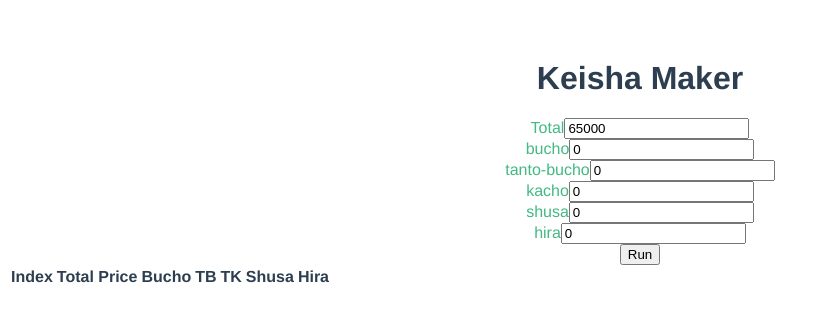
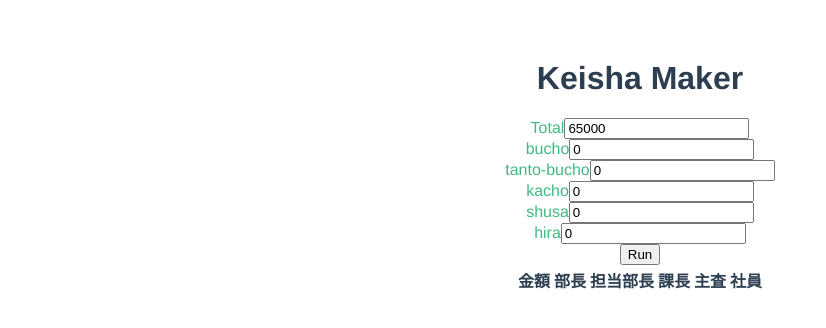
Before and after one commit to masaponto/keisha-maker, a Vue app: page / in a window 1280 px wide. Shown: the top 328 px of the page, without its empty margins (0-826 px from the left). Built offline with nearby package versions, Linux system fonts and the light colour scheme.

Commit message:
[Add] results are shown in a table

```diff
--- a/src/components/KeishaMaker.vue
+++ b/src/components/KeishaMaker.vue
@@ -39,22 +39,20 @@
 			</div>
 		</div>
 		<div>
-			<table>
+			<table align="center">
 				<thead>
 					<tr>
-						<th>Index</th>
-						<th>Total Price</th>
-						<th>Bucho</th>
-						<th>TB</th>
-						<th>TK</th>
-						<th>Shusa</th>
-						<th>Hira</th>
+						<th v-for="(value, key) in columns">
+							{{ value }}
+						</th>
 					</tr>
 				</thead>
 				<tbody>
-					<!-- <tr v-for="entry in filteredHeroes">
-
-						 </tr> -->
+					<tr v-for="keisha in keishas">
+						<td v-for="(value, key) in columns">
+							{{ keisha[key] }}
+						</td>
+					</tr>
 				</tbody>
 			</table>
 		</div>
@@ -70,13 +68,24 @@
 			 prices[i] = i * 500 + 2000;
 		 }
 
+		 const columns = {
+			 total: '金額',
+			 bucho: '部長',
+			 tbucho: '担当部長',
+			 kacho: '課長',
+			 shusa:'主査',
+			 hira: '社員'
+		 };
+
 		 return { total: '65000',
 				  bucho_num: '0',
 				  tanto_bucho_num: '0',
 				  kacho_num: '0',
 				  shusa_num: '0',
 				  hira_num:'0',
-				  prices: prices
+				  prices: prices,
+				  columns: columns,
+				  keishas: []
 		 }
 	 },
 	 methods: {
@@ -121,13 +130,22 @@
 		 calc_total: function(combs, nums, kinds) {
 			 let total = 0
 			 for (var i=0; i < kinds; i++) {
-				 total += combs[i] * nums[i]
+				 total += combs[i] * nums[i].num
 			 }
 			 return total;
 		 },
 		 calc: function(event) {
-			 const nums = [this.hira_num, this.shusa_num, this.kacho_num, this.tanto_bucho_num, this.bucho_num]
-			 const kinds = nums.filter(num => num > 0).length
+
+			 this.keishas = []
+
+			 const nums = [{name:'hira', num: this.hira_num},
+						   {name:'shusa', num: this.shusa_num},
+						   {name:'kacho', num: this.kacho_num},
+						   {name:'tbucho', num: this.tanto_bucho_num},
+						   {name:'bucho', num: this.bucho_num}]
+
+			 const kinds = nums.filter(num => num.num > 0).length
+			 console.log(kinds)
 			 let combs = this.k_combinations(this.prices, kinds)
 			 combs = combs.map(c => c.sort())
 			 let prices = combs.map(c => this.calc_total(c, nums, kinds))
@@ -136,9 +154,29 @@
 			 const match_combs = combs.filter((c, index) => match_indeces[index])
 			 const match_prices = prices.filter((p, index) => match_indeces[index])
 
-			 console.log(match_indeces)
-			 console.log(match_combs)
-			 console.log(match_prices)
+			 for (var i = 0; i < match_combs.length; i++) {
+				 let keisha = {total: 0,
+							   bucho: 0,
+							   tbucho: 0,
+							   kacho: 0,
+							   shusa: 0,
+							   hira: 0}
+
+				 const c = match_combs[i]
+				 const p = match_prices[i]
+
+				 keisha['total'] = p
+
+				 var k = 0
+				 nums.forEach(num => {
+					 if (num.num !=0) {
+						 keisha[num.name] = c[k]
+						 k++
+					 }
+				 })
+
+				 this.keishas.push(keisha)
+			 }
 		 }
 	 }
  }
```
